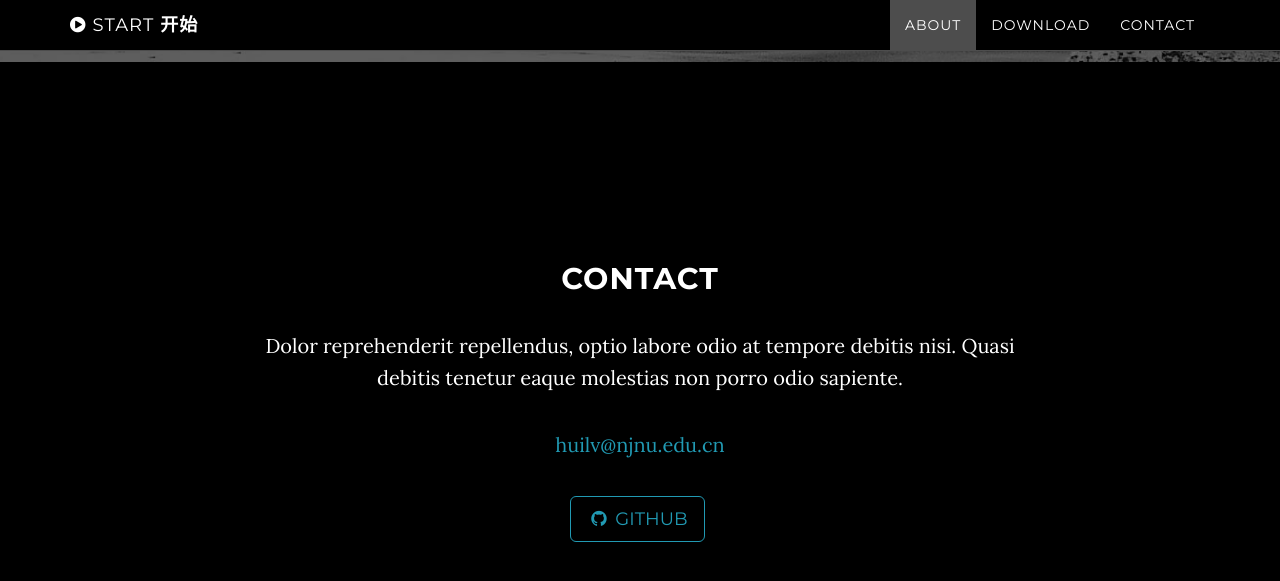
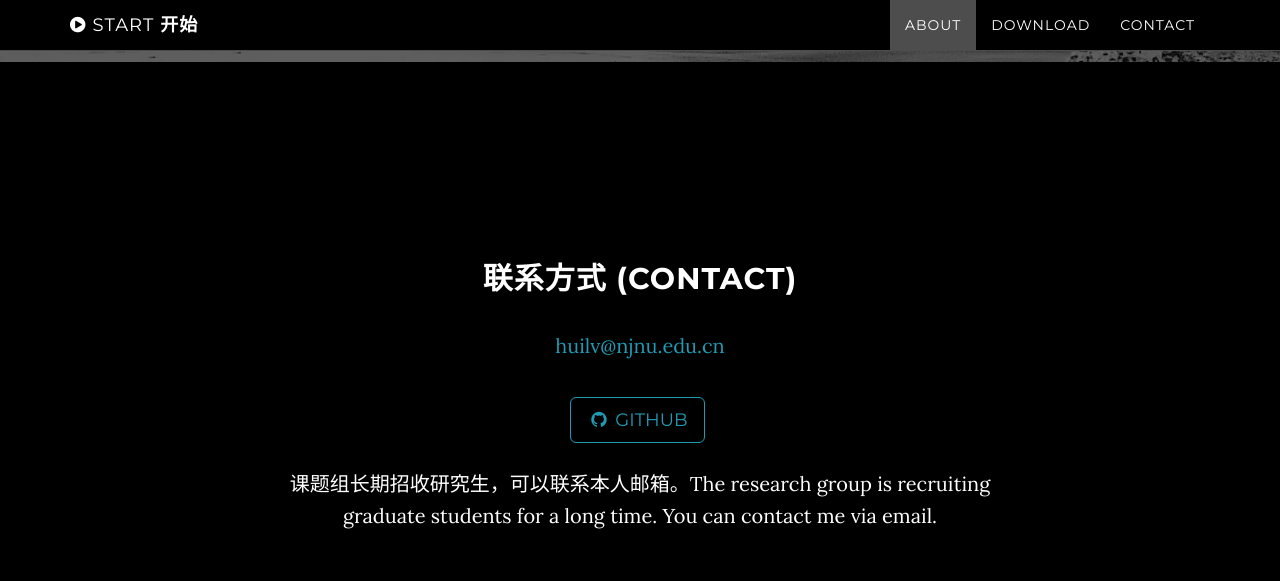
Before and after one commit to ktr-hubrt/ktr-hubrt.github.io, a Jekyll site: the page built from index.html, in a window 1280 px wide and 900 px high, scrolled down 2599 px. Shown: the top 581 px of the window. Built offline with Jekyll 4.4.1, drawn with Linux system fonts in a browser that asks for light colours.

Commit message:
Update contact.html

```diff
--- a/_includes/contact.html
+++ b/_includes/contact.html
@@ -2,8 +2,8 @@
     <section id="contact" class="container content-section text-center">
         <div class="row">
             <div class="col-lg-8 col-lg-offset-2">
-                <h2>Contact</h2>
-                <p>Dolor reprehenderit repellendus, optio labore odio at tempore debitis nisi. Quasi debitis tenetur eaque molestias non porro odio sapiente.</p>
+                <h2>联系方式 (Contact)</h2>
+
                 <p><a href="mailto:{{ site.email }}">{{ site.email }}</a>
                 </p>
                 <ul class="list-inline banner-social-buttons">
@@ -13,6 +13,7 @@
                     </li>
                     {% endfor %}
                 </ul>
+                <p>课题组长期招收研究生，可以联系本人邮箱。The research group is recruiting graduate students for a long time. You can contact me via email.</p>
             </div>
         </div>
     </section>
```
